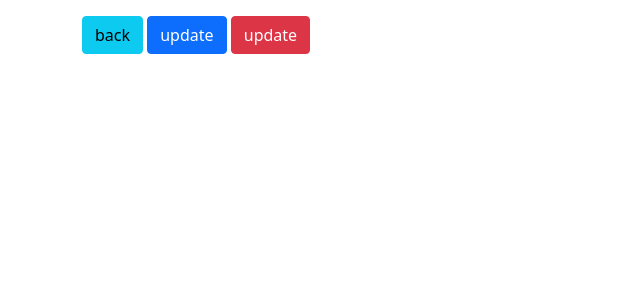
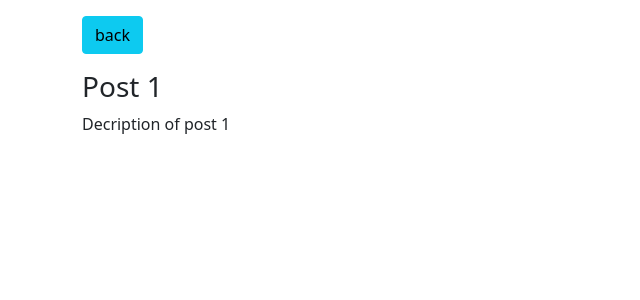
Before and after one commit to ingarbi/dj_with_Js, a Django app: page /1/ in a window 1280 px wide. Shown: the top 300 px of the page, without its empty margins (0-640 px from the left). Run offline with Django 3.2, Linux system fonts and the light colour scheme; data comes from the database, SQL or seed files in the repository; both versions use the stored data as it was after the commit.

Commit message:
Post detail Page finished

```diff
--- a/posts/static/posts/detail.js
+++ b/posts/static/posts/detail.js
@@ -1,6 +1,9 @@
 const backBtn = document.getElementById("back-btn");
+const updateBtn = document.getElementById("update-btn");
+const deleteBtn = document.getElementById("delete-btn");
 const url = window.location.href + "data/";
 const spinnerBox = document.getElementById("spinner-box");
+const postBox = document.getElementById("post-box");
 
 backBtn.addEventListener("click", () => {
   history.back();
@@ -10,6 +13,23 @@ $.ajax({
   type: "GET",
   url: url,
   success: function (response) {
+    const data = response.data;
+    if (data.logged_in !== data.author) {
+    } else {
+      updateBtn.classList.remove("not-visible");
+      deleteBtn.classList.remove("not-visible");
+    }
+    const titleEl = document.createElement("h3");
+    titleEl.setAttribute("class", "mt-3");
+
+    const bodyEl = document.createElement("p");
+    bodyEl.setAttribute("class", "mt-1");
+
+    titleEl.textContent = data.title;
+    bodyEl.textContent = data.body;
+    postBox.appendChild(titleEl)
+    postBox.appendChild(bodyEl)
+
     spinnerBox.classList.add("not-visible");
   },
   error: function (error) {},
--- a/posts/templates/posts/detail.html
+++ b/posts/templates/posts/detail.html
@@ -11,8 +11,8 @@
 
 {% block content %}
   <button id="back-btn" class="btn btn-info">back</button>
-  <button id="update-btn" class="btn btn-primary">update</button>
-  <button id="delete-btn" class="btn btn-danger">update</button>
+  <button id="update-btn" class="btn btn-primary not-visible">update</button>
+  <button id="delete-btn" class="btn btn-danger not-visible">update</button>
 
   <div id="spinner-box" class="text-center">
     <div class="spinner-border" role="status"></div>
```
Also changed, not shown: db.sqlite3, static/favicon.ico (added).
